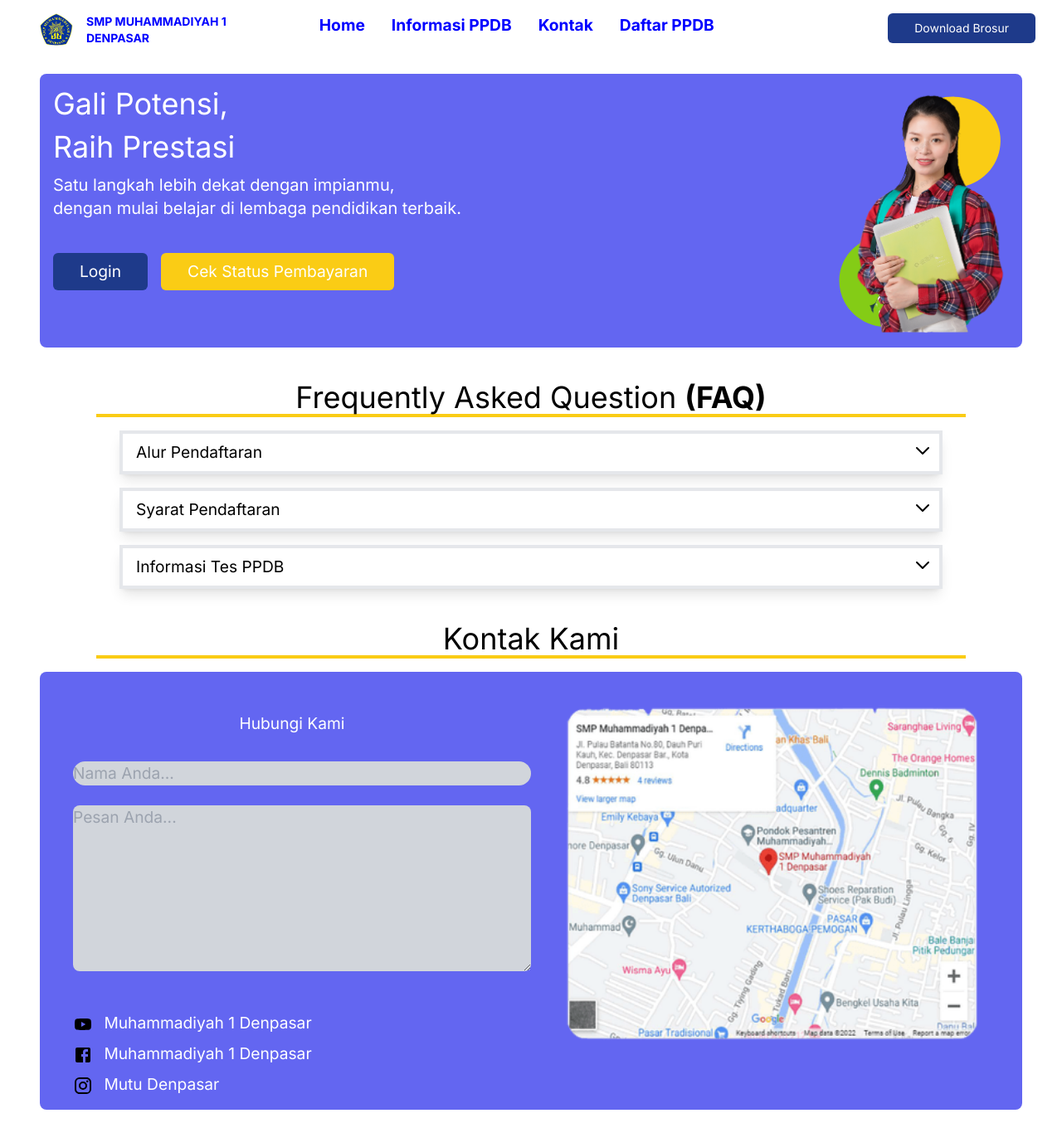
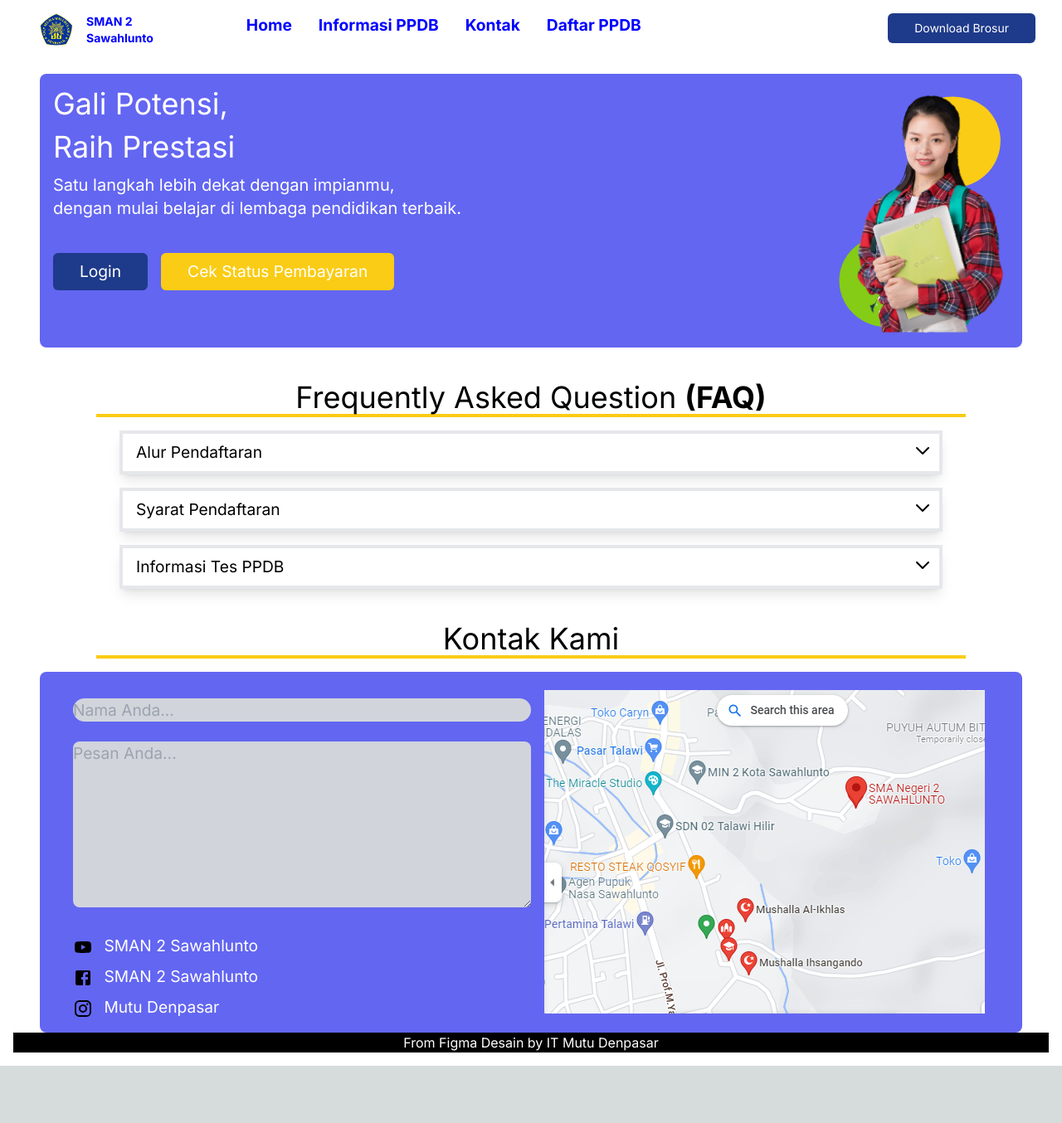
Before and after one commit to harymunli/PPDB-Website-Example, a Next.js app: page / in a window 1280 px wide. Shown: the whole page at 83% size. After the commit the page ends 1285 px from the top, so only its background shows below. Built offline with nearby package versions, Linux system fonts and the light colour scheme.

Commit message:
ready for client

```diff
--- a/pages/index.js
+++ b/pages/index.js
@@ -4,6 +4,7 @@ import { Inter } from '@next/font/google'
 import YouTubeIcon  from '@material-ui/icons/YouTube'
 import FacebookIcon from '@material-ui/icons/Facebook'
 import InstagramIcon from '@material-ui/icons/Instagram'
+import { Face } from '@material-ui/icons'
 
 const inter = Inter({ subsets: ['latin'] })
 
@@ -23,8 +24,8 @@ export default function Home() {
         <div className="flex float-left mx-8">
             <img src="assets/logo_sekolah.png" alt="Logo Sekolah" width="40px" height="40px" className=""/>
             <span id="nama-sekolah" className="grid-rows-2 text-sm mx-4 align-middle">
-                <p className="text-start">SMP MUHAMMADIYAH 1</p>
-                <p className="text-start">DENPASAR</p>
+                <p className="text-start">SMAN 2</p>
+                <p className="text-start">Sawahlunto</p>
             </span>
         </div>
 
@@ -69,7 +70,8 @@ export default function Home() {
         <div class="mx-32 space-y-4">
             <div class="relative border-4 shadow-lg">
                 <div class="inline-block top-0 py-2 px-4">Alur Pendaftaran</div>
-                <button class="w-6 h-6 absolute right-2 top-0"><svg class="w-6 h-6 absolute right-0 top-2" aria-hidden="true" fill="none" stroke="currentColor" viewBox="0 0 24 24" xmlns="http://www.w3.org/2000/svg"><path stroke-linecap="round" stroke-linejoin="round" stroke-width="2" d="M19 9l-7 7-7-7"></path></svg></button>
+                <button id="alpen-btn"class="w-6 h-6 absolute right-2 top-0"><svg class="w-6 h-6 absolute right-0 top-2" aria-hidden="true" fill="none" stroke="currentColor" viewBox="0 0 24 24" xmlns="http://www.w3.org/2000/svg"><path stroke-linecap="round" stroke-linejoin="round" stroke-width="2" d="M19 9l-7 7-7-7"></path></svg></button>
+                <p id="alpen" className='px-4 hidden'>Lorem ipsum dolor sit amet, consectetur adipiscing elit. Curabitur semper mauris id est ullamcorper consectetur. Morbi pellentesque aliquam libero, ut porta odio ullamcorper eget. Morbi molestie nisi augue, nec lacinia lacus maximus quis. Sed leo ipsum, cursus a vestibulum ut, rhoncus nec quam. Nunc commodo mi tempor nunc malesuada, ut vulputate metus eleifend. Donec elit diam, rutrum tempus convallis vel, pharetra quis elit. Morbi ex eros, molestie id ullamcorper in, egestas ac mi. Quisque id tortor ut felis vulputate efficitur. Vestibulum ante ipsum primis in faucibus orci luctus et ultrices posuere cubilia curae; Duis at tincidunt ex. Phasellus nec nisl tincidunt, pellentesque lacus ac, interdum lectus. Nulla vitae turpis et lorem suscipit hendrerit posuere a diam. Praesent volutpat mi sapien, porttitor sodales nisl aliquet nec.</p>
             </div>
             <div class="relative border-4 shadow-lg">
                 <div class="inline-block top-0 py-2 px-4">Syarat Pendaftaran</div>
@@ -77,18 +79,19 @@ export default function Home() {
                 <ol id="syapen" class="list-decimal ml-8 hidden">
                   <li class="text-sm">Beragama Islam</li>
                   <li class="text-sm">Memiliki NISN</li>
-                  <li class="text-sm">Berusaha maksimum 15 tahun pada 1 Juli 2023</li>
+                  <li class="text-sm">Berusia maksimum 15 tahun pada 1 Juli 2023</li>
                   <li class="text-sm">Berkas yang harus dilengkapi pada waktu Pendaftaran:</li>
                   <ul class="list-disc ml-4">
                     <li class="text-sm">a. Mengisi Formulir Pendaftaran</li>
                     <li class="text-sm">b. Uang pendaftaran Rp.300.000</li>
-                    <li class="text-sm">c. Pas foto warna 3x4 background merah sejumlah 4 lembar untuk putri berjilbab putuh</li>
+                    <li class="text-sm">c. Pas foto warna 3x4 background merah sejumlah 4 lembar</li>
                   </ul>
                 </ol>
             </div>
             <div class="relative border-4 shadow-lg">
                 <div class="inline-block top-0 py-2 px-4">Informasi Tes PPDB</div>
-                <button class="w-6 h-6 absolute right-2 top-0"><svg class="w-6 h-6 absolute right-0 top-2" aria-hidden="true" fill="none" stroke="currentColor" viewBox="0 0 24 24" xmlns="http://www.w3.org/2000/svg"><path stroke-linecap="round" stroke-linejoin="round" stroke-width="2" d="M19 9l-7 7-7-7"></path></svg></button>
+                <button id="intes_btn" class="intes-btn w-6 h-6 absolute right-2 top-0"><svg class="w-6 h-6 absolute right-0 top-2" aria-hidden="true" fill="none" stroke="currentColor" viewBox="0 0 24 24" xmlns="http://www.w3.org/2000/svg"><path stroke-linecap="round" stroke-linejoin="round" stroke-width="2" d="M19 9l-7 7-7-7"></path></svg></button>
+                <p id="intes" className='px-4 hidden'>Lorem ipsum dolor sit amet, consectetur adipiscing elit. Curabitur semper mauris id est ullamcorper consectetur. Morbi pellentesque aliquam libero, ut porta odio ullamcorper eget. Morbi molestie nisi augue, nec lacinia lacus maximus quis. Sed leo ipsum, cursus a vestibulum ut, rhoncus nec quam. Nunc commodo mi tempor nunc malesuada, ut vulputate metus eleifend. Donec elit diam, rutrum tempus convallis vel, pharetra quis elit. Morbi ex eros, molestie id ullamcorper in, egestas ac mi. Quisque id tortor ut felis vulputate efficitur. Vestibulum ante ipsum primis in faucibus orci luctus et ultrices posuere cubilia curae; Duis at tincidunt ex. Phasellus nec nisl tincidunt, pellentesque lacus ac, interdum lectus. Nulla vitae turpis et lorem suscipit hendrerit posuere a diam. Praesent volutpat mi sapien, porttitor sodales nisl aliquet nec.</p>
             </div>
         </div>
       </div>
@@ -97,21 +100,21 @@ export default function Home() {
       <p className='text-4xl text-center border-b-4 border-yellow-400 mx-[100px] mb-4 mt-10'> Kontak Kami </p>
       <section className="grid grid-cols-2 bg-indigo-500 p-4 mx-8 rounded-lg">
         <div className=" flex-row">
-          <p className="text-center text-col text-white mt-8 xl mb-4"> Hubungi Kami </p>
           <div className='ml-6'>
             <form className="flex flex-col">
               <input className='rounded-full mt-4 mb-6' placeholder="Nama Anda..."></input>
-              <textarea className='rounded-lg mb-12' placeholder="Pesan Anda..." height="400px"></textarea>
+              <textarea className='rounded-lg mb-8' placeholder="Pesan Anda..." height="400px"></textarea>
             </form>
-            <div className='mb-2'><YouTubeIcon/> <span className='ml-2 mb-4 text-white'> Muhammadiyah 1 Denpasar </span></div>
-            <div className='mb-2'> <FacebookIcon/> <span className='ml-2 mb-4 text-white'>Muhammadiyah 1 Denpasar</span> </div>
+            <div className='mb-2'><YouTubeIcon/> <span className='ml-2 mb-4 text-white'> SMAN 2 Sawahlunto </span></div>
+            <div className='mb-2'> <FacebookIcon/> <span className='ml-2 mb-4 text-white'>SMAN 2 Sawahlunto</span> </div>
             <InstagramIcon/> <span className='ml-2 mb-4 text-white'> Mutu Denpasar </span>
           </div>
-
         </div>
 
-        <img src="assets/gmap_lokasi.png" alt='lokasi-google-map' className='rounded-lg' width="874px" height="688px"></img>
+        <img src="assets/gmap_lokasi.png" alt='lokasi-google-map' className='rounded-lg px-4 my-auto'></img>
       </section>
+
+      <div className='text-center bg-black text-white text-base'>From Figma Desain by IT Mutu Denpasar</div>
 
       <script src="index.js"></script>
       </main>
```
Also changed, not shown: public/index.js (+14 -0 lines), public/assets/gmap_lokasi.png, public/assets/gmap_lokasi.svg (added).
